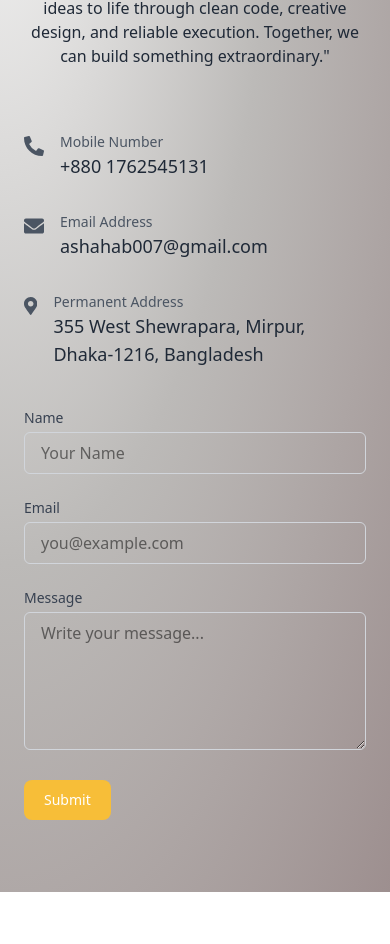
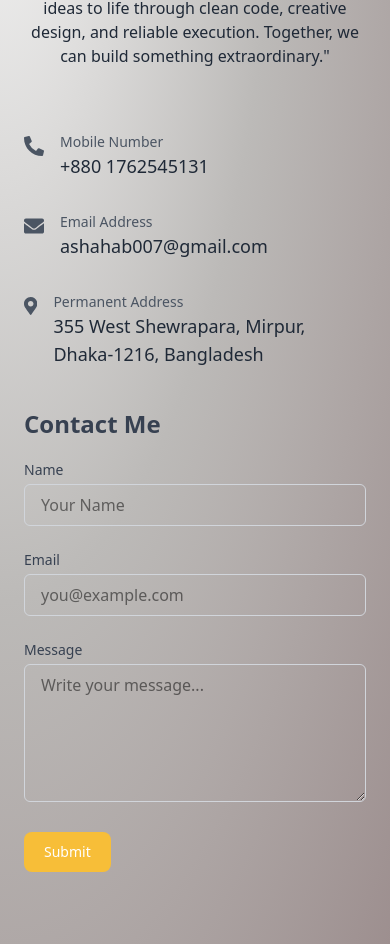
Before and after one commit to ammarShahab/my-portfolio-website, a React (Vite) app: page / in a window 390 px wide. Shown: the part 5494-6438 px from the top of the page. Before the commit the page ends 6386 px from the top, so only its background shows below. Built offline with nearby package versions, Linux system fonts and the light colour scheme.

Commit message:
updated layout contact section

```diff
--- a/src/components/Contacts/Contacts.jsx
+++ b/src/components/Contacts/Contacts.jsx
@@ -22,7 +22,7 @@ const Contacts = () => {
         </div>
 
         {/* Contact Content */}
-        <div className="grid grid-cols-1 md:grid-cols-2 gap-10 ">
+        <div className="grid grid-cols-1 md:grid-cols-2 gap-10 items-center">
           {/* Left Side - Contact Info */}
           <div className="space-y-8">
             <div className="flex items-start space-x-4">
@@ -57,6 +57,9 @@ const Contacts = () => {
           {/* Right Side - Contact Form */}
           <form className="space-y-6">
             <div>
+              <h3 className="text-2xl font-bold text-gray-700 mb-5">
+                Contact Me
+              </h3>
               <label className="block text-sm font-medium text-gray-700 mb-1">
                 Name
               </label>
```
